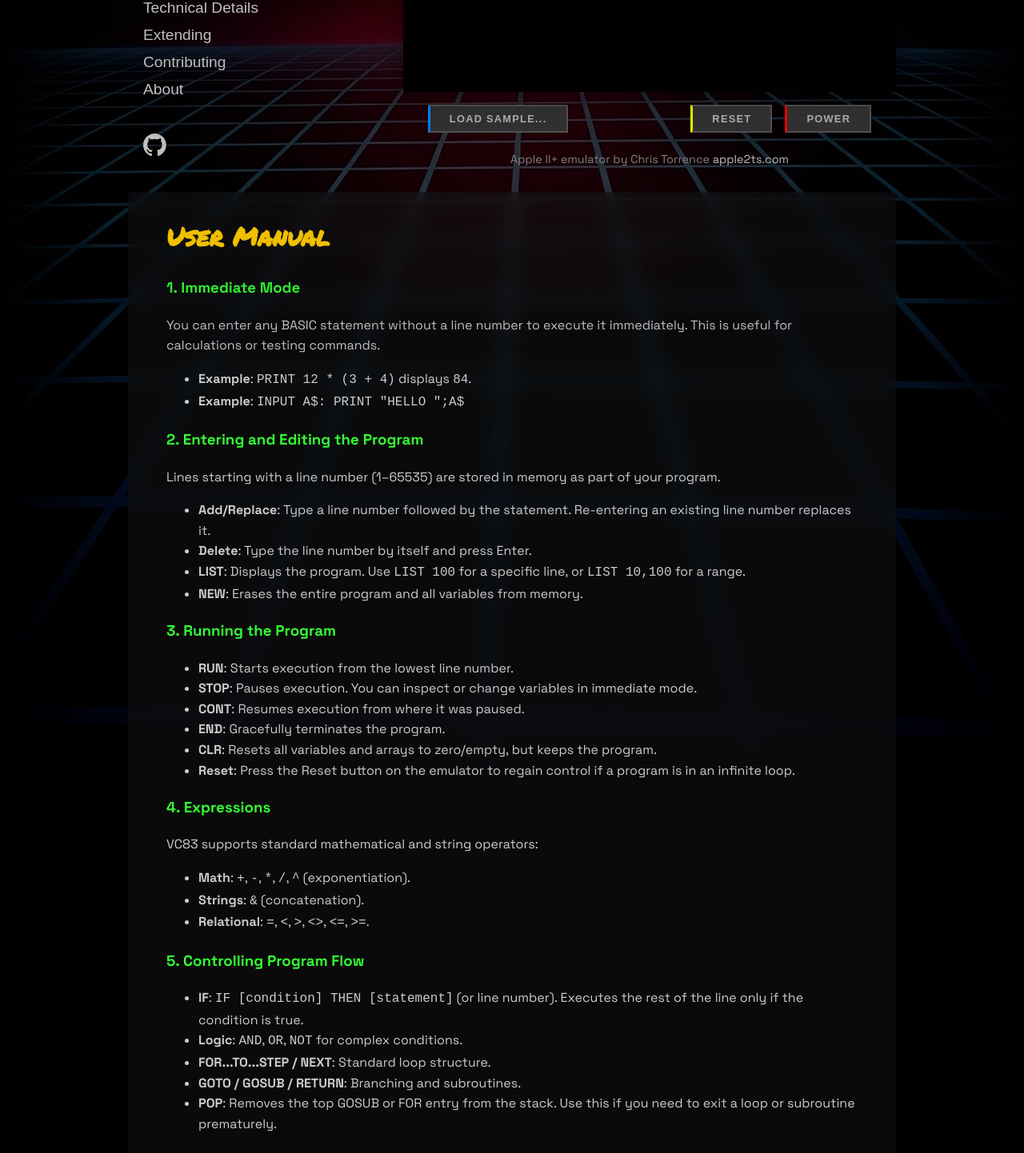
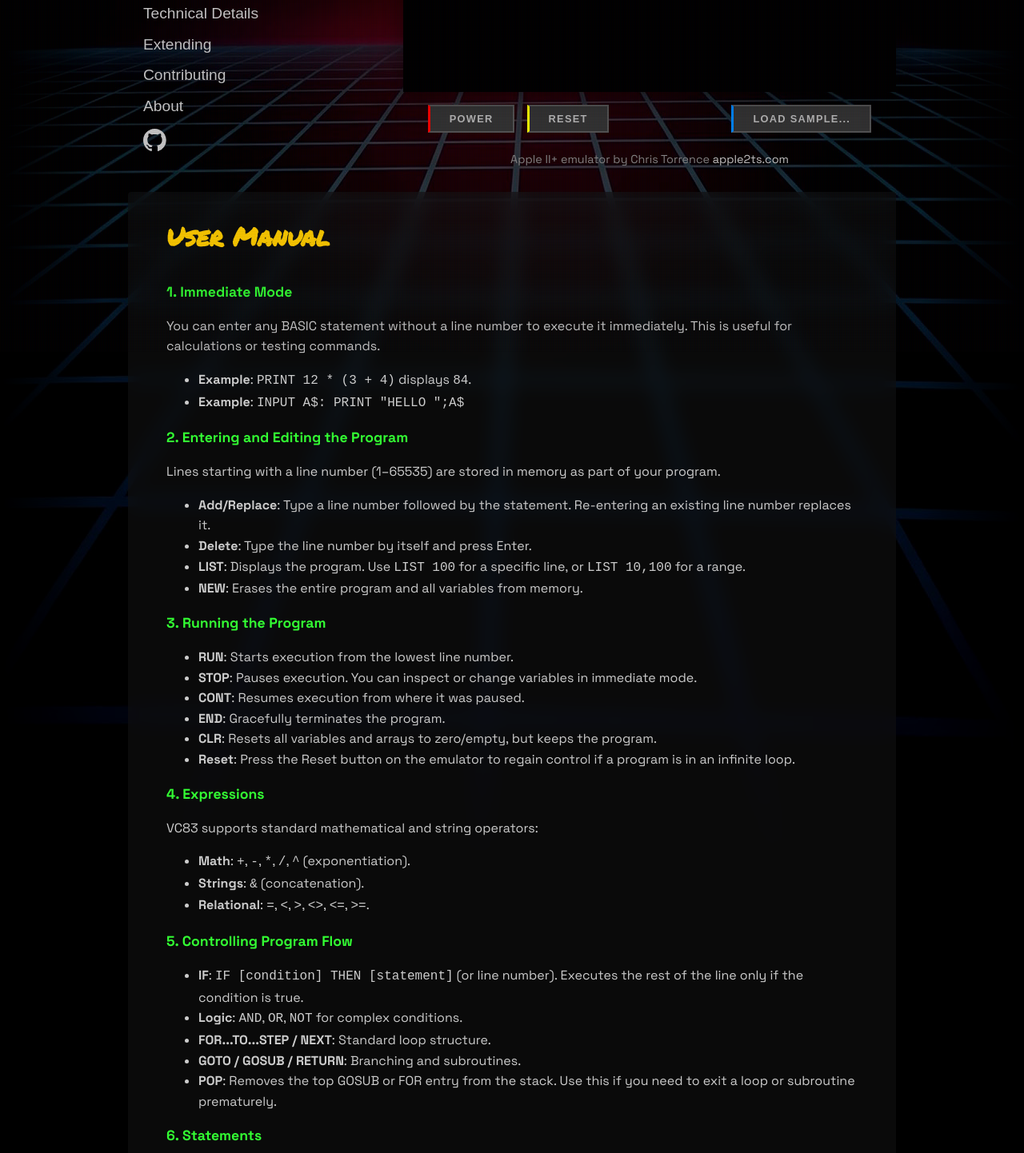
Before and after one commit to willisblackburn/vc83web, a React (Vite) app: page / in a window 1280 px wide. Shown: the part 360-1802 px from the top of the page at 80% size. Built offline with nearby package versions, Linux system fonts and the light colour scheme.

Commit message:
More styling

```diff
--- a/src/App.tsx
+++ b/src/App.tsx
@@ -36,17 +36,6 @@ const App: React.FC = () => {
           onTabChange={setActiveTab}
         />
 
-        <a
-          href="https://github.com/willisblackburn/vc83basic"
-          target="_blank"
-          rel="noopener noreferrer"
-          className="github-link"
-          title="VC83BASIC on GitHub"
-        >
-          <svg viewBox="0 0 16 16" className="github-icon" aria-hidden="true">
-            <path d="M8 0C3.58 0 0 3.58 0 8c0 3.54 2.29 6.53 5.47 7.59.4.07.55-.17.55-.38 0-.19-.01-.82-.01-1.49-2.01.37-2.53-.49-2.69-.94-.09-.23-.48-.94-.82-1.13-.28-.15-.68-.52-.01-.53.63-.01 1.08.58 1.23.82.72 1.21 1.87.87 2.33.66.07-.52.28-.87.51-1.07-1.78-.2-3.64-.89-3.64-3.95 0-.87.31-1.59.82-2.15-.08-.2-.36-1.02.08-2.12 0 0 .67-.21 2.2.82.64-.18 1.32-.27 2-.27.68 0 1.36.09 2 .27 1.53-1.04 2.2-.82 2.2-.82.44 1.1.16 1.92.08 2.12.51.56.82 1.27.82 2.15 0 3.07-1.87 3.75-3.65 3.95.29.25.54.73.54 1.48 0 1.07-.01 1.93-.01 2.2 0 .21.15.46.55.38A8.013 8.013 0 0016 8c0-4.42-3.58-8-8-8z"></path>
-          </svg>
-        </a>
       </aside>
 
       <main className="emulator-section">
@@ -56,26 +45,26 @@ const App: React.FC = () => {
           />
 
           <div className="emulator-controls">
+            <div className="hardware-buttons">
+              <button
+                className="retro-button power"
+                onClick={() => emulatorRef.current?.powerCycle()}
+              >
+                POWER
+              </button>
+              <button
+                className="retro-button reset"
+                onClick={() => emulatorRef.current?.reset()}
+              >
+                RESET
+              </button>
+            </div>
             <button
               className="retro-button samples-trigger"
               onClick={() => setIsSampleBrowserOpen(true)}
             >
               Load sample...
             </button>
-            <div className="hardware-buttons">
-              <button
-                className="retro-button reset"
-                onClick={() => emulatorRef.current?.reset()}
-              >
-                RESET
-              </button>
-              <button
-                className="retro-button power"
-                onClick={() => emulatorRef.current?.powerCycle()}
-              >
-                POWER
-              </button>
-            </div>
           </div>
 
         <div className="attribution">
--- a/src/components/ContentArea.tsx
+++ b/src/components/ContentArea.tsx
@@ -12,7 +12,7 @@ const ContentArea: React.FC<ContentAreaProps> = ({ activeTab }) => {
 
   return (
     <section className="content-area-panel">
-      <h2 className="retro-title">{page.title}</h2>
+      <h1 className="retro-title">{page.title}</h1>
       <div className="page-content">
         {page.component}
       </div>
--- a/src/components/Navigation.tsx
+++ b/src/components/Navigation.tsx
@@ -62,6 +62,17 @@ const Navigation: React.FC<NavigationProps> = ({ activeTab, onTabChange }) => {
           {page.label}
         </button>
       ))}
+      <a
+        href="https://github.com/willisblackburn/vc83basic"
+        target="_blank"
+        rel="noopener noreferrer"
+        className="github-link"
+        title="VC83BASIC on GitHub"
+      >
+        <svg viewBox="0 0 16 16" className="github-icon" aria-hidden="true">
+          <path d="M8 0C3.58 0 0 3.58 0 8c0 3.54 2.29 6.53 5.47 7.59.4.07.55-.17.55-.38 0-.19-.01-.82-.01-1.49-2.01.37-2.53-.49-2.69-.94-.09-.23-.48-.94-.82-1.13-.28-.15-.68-.52-.01-.53.63-.01 1.08.58 1.23.82.72 1.21 1.87.87 2.33.66.07-.52.28-.87.51-1.07-1.78-.2-3.64-.89-3.64-3.95 0-.87.31-1.59.82-2.15-.08-.2-.36-1.02.08-2.12 0 0 .67-.21 2.2.82.64-.18 1.32-.27 2-.27.68 0 1.36.09 2 .27 1.53-1.04 2.2-.82 2.2-.82.44 1.1.16 1.92.08 2.12.51.56.82 1.27.82 2.15 0 3.07-1.87 3.75-3.65 3.95.29.25.54.73.54 1.48 0 1.07-.01 1.93-.01 2.2 0 .21.15.46.55.38A8.013 8.013 0 0016 8c0-4.42-3.58-8-8-8z"></path>
+        </svg>
+      </a>
     </nav>
   );
 };
--- a/src/components/SamplePrograms.tsx
+++ b/src/components/SamplePrograms.tsx
@@ -15,7 +15,7 @@ const SamplePrograms: React.FC<SampleProgramsProps> = ({ isOpen, onClose, onSamp
     <div className="modal-overlay" onClick={onClose}>
       <div className="sample-browser" onClick={(e) => e.stopPropagation()}>
         <div className="sample-browser-header">
-          <h2>Select Sample Program</h2>
+          <h1>Select Sample Program</h1>
           <button className="close-button" onClick={onClose}>&times;</button>
         </div>
         <div className="sample-list">
@@ -28,7 +28,7 @@ const SamplePrograms: React.FC<SampleProgramsProps> = ({ isOpen, onClose, onSamp
                 onClose();
               }}
             >
-              <h4>{sample.title}</h4>
+              <h2>{sample.title}</h2>
               <p>{sample.description}</p>
             </div>
           ))}
--- a/src/components/Section.tsx
+++ b/src/components/Section.tsx
@@ -9,7 +9,7 @@ interface SectionProps {
 const Section: React.FC<SectionProps> = ({ id, title, children }) => {
   return (
     <div id={id} className="content-section">
-      <h2>{title}</h2>
+      <h1>{title}</h1>
       <div className="section-content">
         {children}
       </div>
--- a/src/index.css
+++ b/src/index.css
@@ -26,6 +26,14 @@ body {
   font-family: var(--font-primary);
   overflow-x: hidden;
   min-height: 100vh;
+}
+
+h1 {
+  font-size: 1.5em;
+}
+
+h2 {
+  font-size: 1.1em;
 }
 
 #root {
@@ -130,7 +138,7 @@ body {
   background: transparent;
   color: var(--retro-gray);
   border: none;
-  padding: 0.25rem 0;
+  padding: 0.4rem 0;
   font-size: 1.2rem;
   cursor: pointer;
   text-align: left;
@@ -152,13 +160,14 @@ body {
 }
 
 .github-link {
-  margin-top: 1.5rem;
+  /* margin-top: 1.5rem; */
   display: flex;
   align-items: center;
   color: var(--retro-gray);
   text-decoration: none;
   transition: color 0.2s;
-  padding-left: calc(1rem + 3px);
+  padding-top: 0.4rem;
+  padding-left: calc(1rem + 3px); /* Add 3px for button border */
 }
 
 .github-link:hover {
@@ -280,14 +289,14 @@ body {
   max-width: 100%;
 }
 
-.content-area-panel h2 {
+.content-area-panel h1 {
   color: var(--retro-amber);
   margin-top: 1rem;
   font-family: var(--font-content-header);
   font-size: 2rem;
 }
 
-.content-area-panel h3 {
+.content-area-panel h2 {
   color: var(--retro-green);
 }
 
@@ -354,9 +363,8 @@ body {
   align-items: center;
 }
 
-.sample-browser-header h2 {
+.sample-browser-header h1 {
   margin: 0;
-  font-size: 1.2rem;
   color: var(--retro-amber);
 }
 
@@ -384,7 +392,7 @@ body {
   background: #333;
 }
 
-.sample-item h4 {
+.sample-item h2 {
   margin: 0;
   color: var(--retro-green);
 }
--- a/src/pages/Manual.tsx
+++ b/src/pages/Manual.tsx
@@ -3,7 +3,7 @@ import React from 'react';
 const Manual: React.FC = () => {
   return (
     <>
-      <h3>1. Immediate Mode</h3>
+      <h2>1. Immediate Mode</h2>
       <p>
         You can enter any BASIC statement without a line number to execute it immediately.
         This is useful for calculations or testing commands.
@@ -13,7 +13,7 @@ const Manual: React.FC = () => {
         <li><strong>Example</strong>: <code>INPUT A$: PRINT "HELLO ";A$</code></li>
       </ul>
 
-      <h3>2. Entering and Editing the Program</h3>
+      <h2>2. Entering and Editing the Program</h2>
       <p>
         Lines starting with a line number (1–65535) are stored in memory as part of your program.
       </p>
@@ -24,7 +24,7 @@ const Manual: React.FC = () => {
         <li><strong>NEW</strong>: Erases the entire program and all variables from memory.</li>
       </ul>
 
-      <h3>3. Running the Program</h3>
+      <h2>3. Running the Program</h2>
       <ul>
         <li><strong>RUN</strong>: Starts execution from the lowest line number.</li>
         <li><strong>STOP</strong>: Pauses execution. You can inspect or change variables in immediate mode.</li>
@@ -34,7 +34,7 @@ const Manual: React.FC = () => {
         <li><strong>Reset</strong>: Press the Reset button on the emulator to regain control if a program is in an infinite loop.</li>
       </ul>
 
-      <h3>4. Expressions</h3>
+      <h2>4. Expressions</h2>
       <p>VC83 supports standard mathematical and string operators:</p>
       <ul>
         <li><strong>Math</strong>: <code>+</code>, <code>-</code>, <code>*</code>, <code>/</code>, <code>^</code> (exponentiation).</li>
@@ -42,7 +42,7 @@ const Manual: React.FC = () => {
         <li><strong>Relational</strong>: <code>=</code>, <code>&lt;</code>, <code>&gt;</code>, <code>&lt;&gt;</code>, <code>&lt;=</code>, <code>&gt;=</code>.</li>
       </ul>
 
-      <h3>5. Controlling Program Flow</h3>
+      <h2>5. Controlling Program Flow</h2>
       <ul>
         <li><strong>IF</strong>: <code>IF [condition] THEN [statement]</code> (or line number). Executes the rest of the line only if the condition is true.</li>
         <li><strong>Logic</strong>: <code>AND</code>, <code>OR</code>, <code>NOT</code> for complex conditions.</li>
@@ -51,7 +51,7 @@ const Manual: React.FC = () => {
         <li><strong>POP</strong>: Removes the top GOSUB or FOR entry from the stack. Use this if you need to exit a loop or subroutine prematurely.</li>
       </ul>
 
-      <h3>6. Statements</h3>
+      <h2>6. Statements</h2>
       <p>VC83 BASIC includes a full suite of standard statements:</p>
       <ul>
         <li><strong>CLR</strong>: Resets all variables.</li>
@@ -80,7 +80,7 @@ const Manual: React.FC = () => {
         <li><strong>STOP</strong>: Pauses the program.</li>
       </ul>
 
-      <h3>7. Functions</h3>
+      <h2>7. Functions</h2>
       <ul>
         <li><strong>ABS(N)</strong>: Absolute value.</li>
         <li><strong>ADR(V$)</strong>: Returns the memory address of string data.</li>
```
Also changed, not shown: src/pages/Extending.tsx (+7 -7 lines), src/pages/Technical.tsx (+5 -5 lines).
